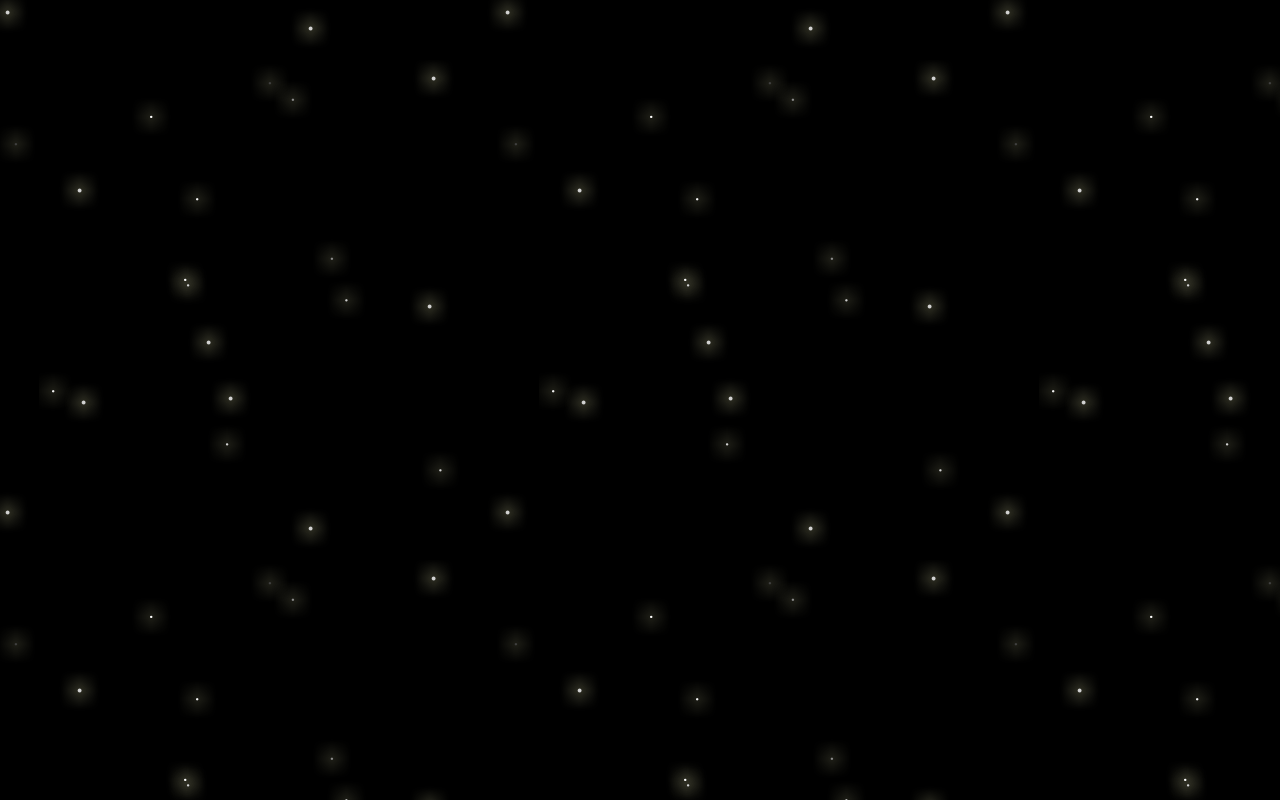
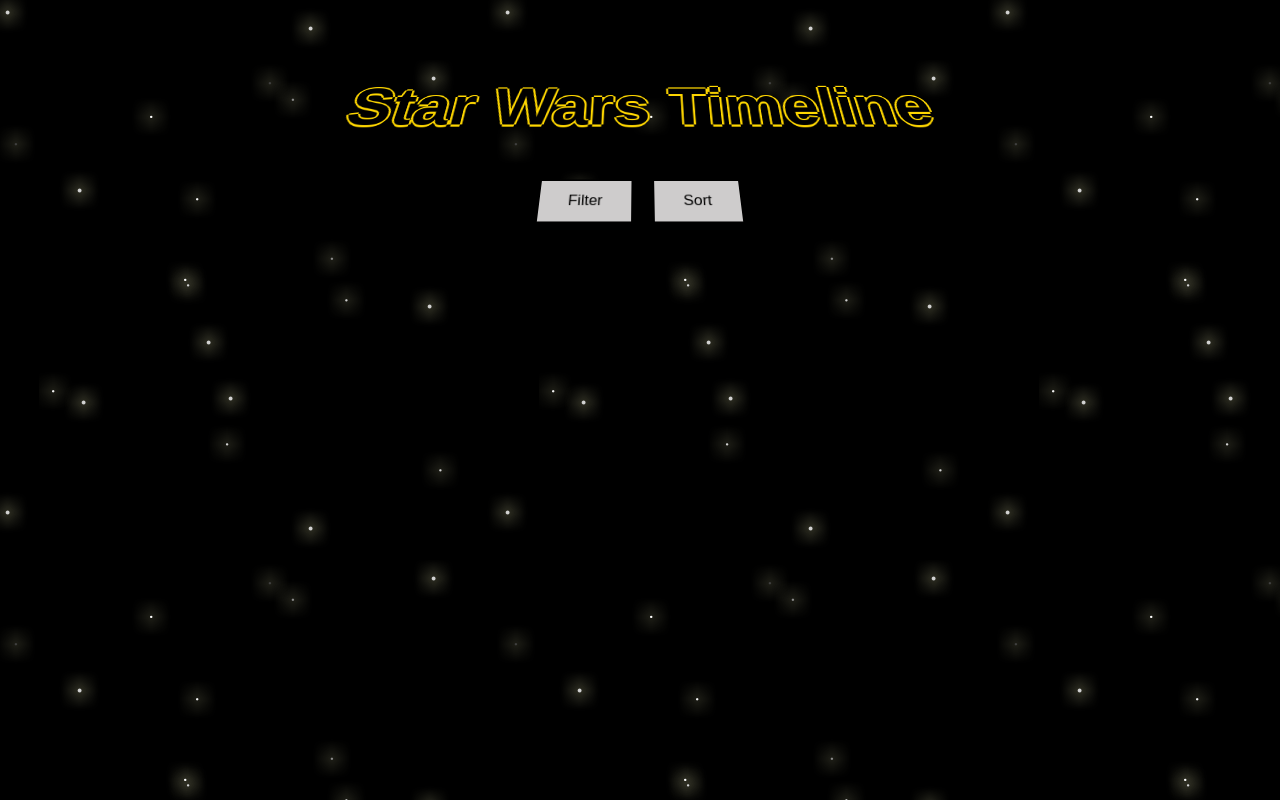
Before and after one commit to knightchris/426-timeline, a React (Create React App) app in the folder client/: page / in a window 1280 px wide. Built offline with nearby package versions, Linux system fonts and the light colour scheme.

Commit message:
style(client): css changes to Menu

```diff
--- a/client/src/Menu.css
+++ b/client/src/Menu.css
@@ -5,8 +5,12 @@
   flex-direction: column;
   align-items: center;
   justify-content: center;
-  font-size: 35px;
+  font-size: 38px;
   color: black;
+  position: relative;
+  z-index: 300;
+  transform-origin: 50% 100%;
+	transform: perspective(300px) rotateX(20deg);
 }
 
 .title {
```
